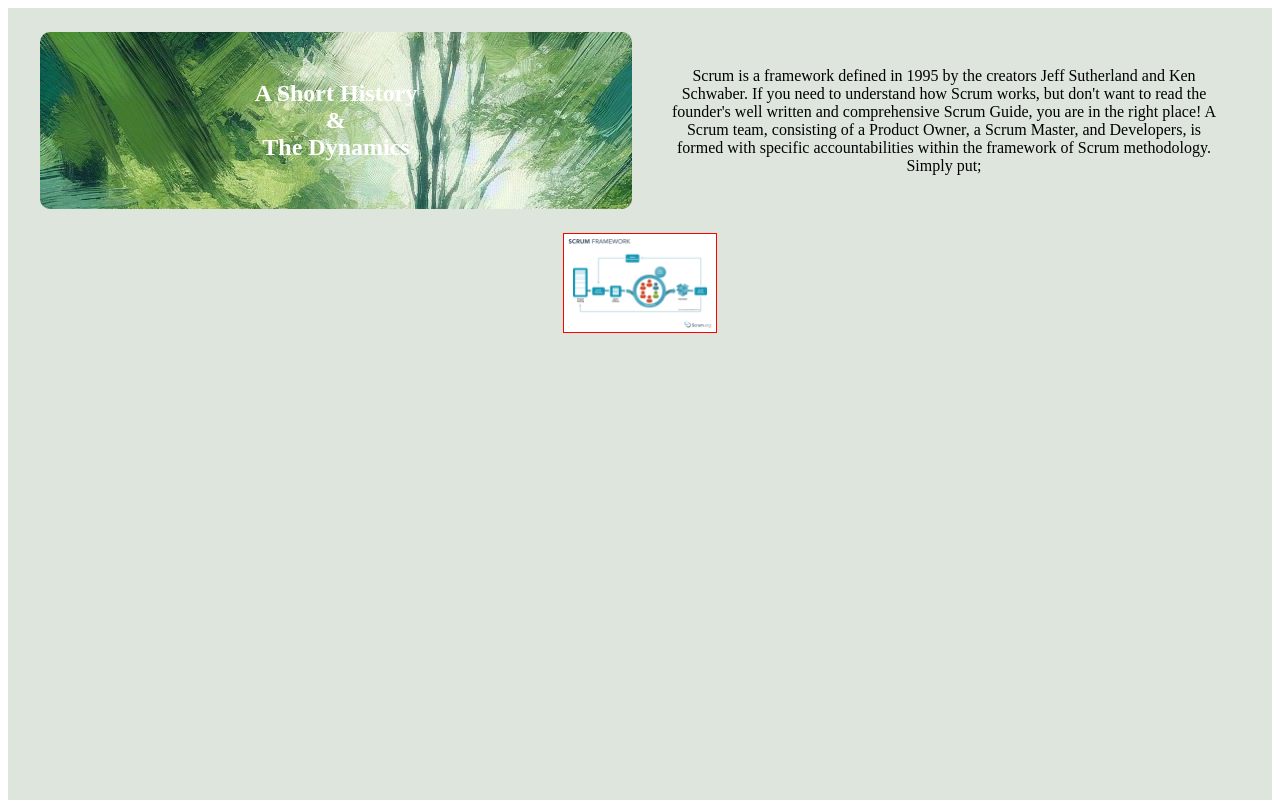
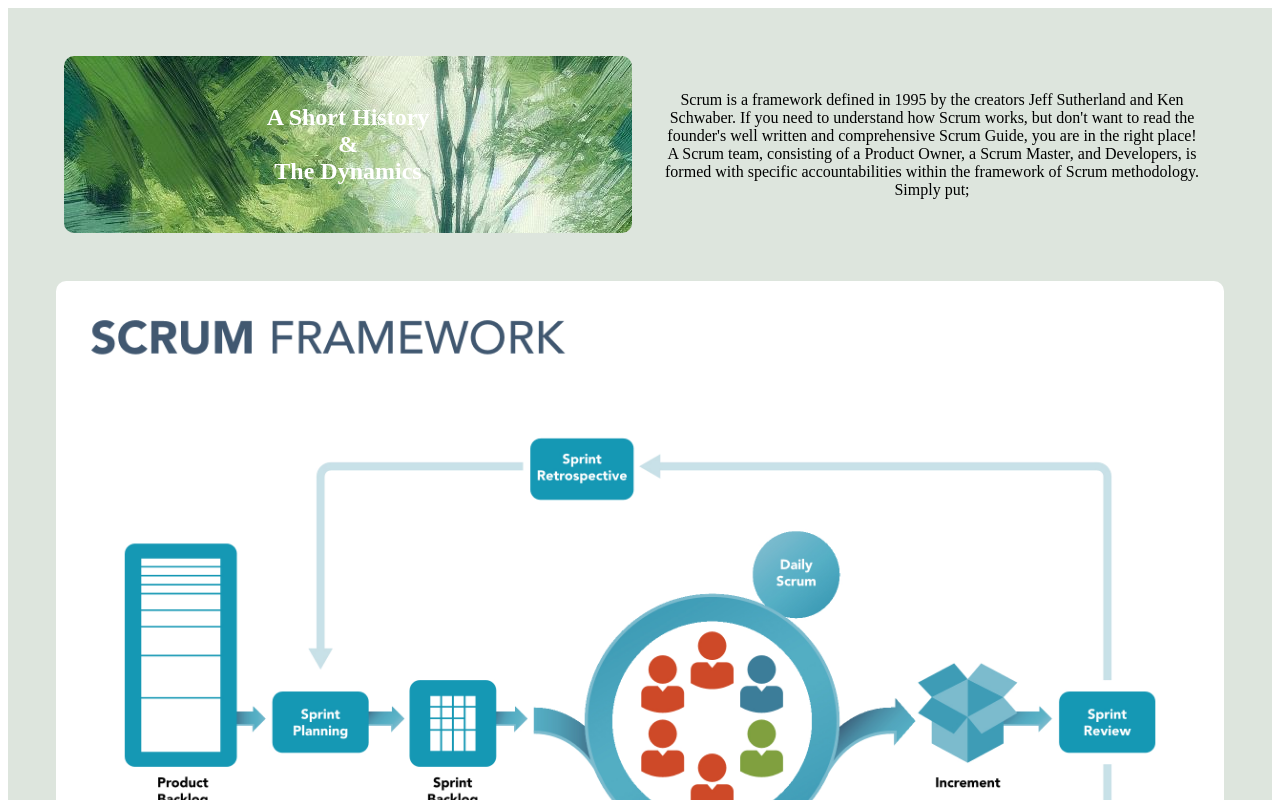
Before and after one commit to Wilma-Norman/Scrum-Project-assignment, a React (Vite) app: page /essence in a window 1280 px wide. Shown: the top 800 px of the page. Built offline with nearby package versions, Linux system fonts and the light colour scheme.

Commit message:
finish off styling

```diff
--- a/src/Components/Essence/History/History.module.css
+++ b/src/Components/Essence/History/History.module.css
@@ -2,11 +2,7 @@
     display: flex;
     flex-direction: column;
     align-items: center;
-}
-
-.historyContainer img {
-    height: 100px;
-    border: 1px solid red;
+    padding: 24px;
 }
 
 .contentContainer {
@@ -34,6 +30,15 @@
     align-items: center;
 }
 
+.imgContainer {
+    padding: 24px;
+}
+
+.imgContainer img {
+    border-radius: 10px;
+    width: 100%;
+}
+
 @media screen and (min-width:768px) {
     .contentContainer {
         flex-direction: row;
--- a/src/Components/Essence/History/index.jsx
+++ b/src/Components/Essence/History/index.jsx
@@ -10,9 +10,11 @@ const History = () => {
                 </div>
                 <p>{Essence.historyText}</p>
             </div>
-            <img src={Essence.frameworkImgSource} alt='Overview of The Scrum Framework'/>
+            <div className={styles.imgContainer}>
+                <img src={Essence.frameworkImgSource} alt='Overview of The Scrum Framework'/>
+            </div>
         </div>
     )
 }
 
-export default History
+export default History;
```
